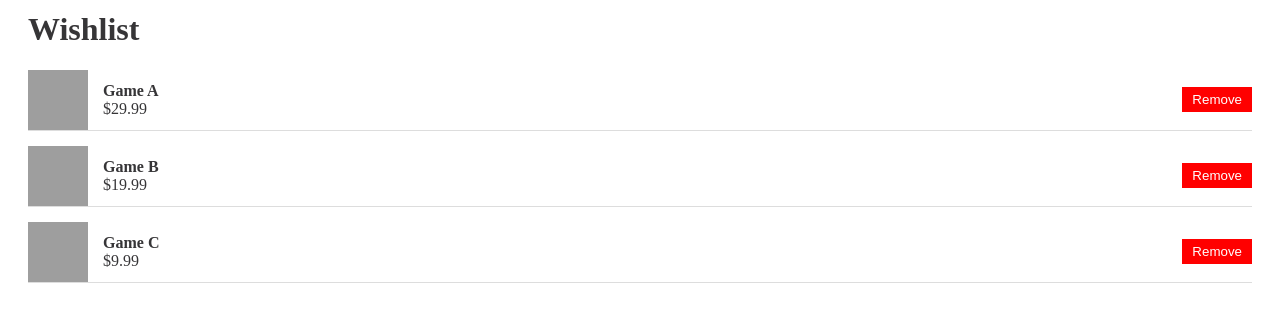
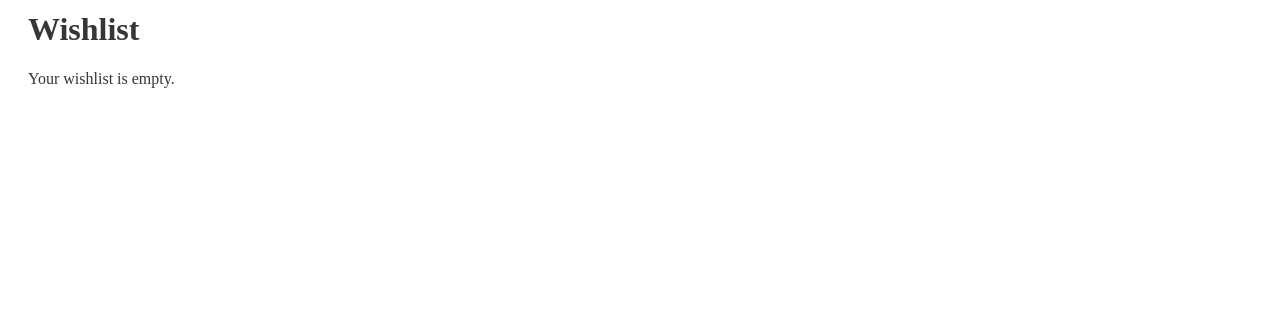
Before and after one commit to jonathanlunabiom/GameNonStop, a React (Vite) app in the folder client/: page /Wishlist in a window 1280 px wide. Shown: the part 280-602 px from the top of the page. Built offline with nearby package versions, Linux system fonts and the light colour scheme; grey boxes are pictures that could not be loaded.

Commit message:
wishlist context
wishlist context

```diff
--- a/client/src/App.jsx
+++ b/client/src/App.jsx
@@ -6,6 +6,8 @@ import { ThemeProvider } from './assets/components/ThemeContext';
 import { useTheme } from './assets/components/ThemeContext';
 import { ApolloProvider } from '@apollo/client';
 import { ApolloClient, InMemoryCache } from '@apollo/client';
+import { WishlistProvider } from './assets/components/WishlistContext';
+
 
 const client = new ApolloClient({
   uri: '/graphql',
@@ -17,7 +19,9 @@ function App() {
   return (
     <ApolloProvider client={client}>
       <ThemeProvider>
+      <WishlistProvider>
         <StyledThemeProviderWrapper />
+      </WishlistProvider>
       </ThemeProvider>
     </ApolloProvider>
 
--- a/client/src/assets/components/Wishlist.jsx
+++ b/client/src/assets/components/Wishlist.jsx
@@ -1,5 +1,6 @@
 import React, { useState } from 'react';
 import styled from 'styled-components';
+import { useWishlist } from './WishlistContext'; // Import your useWishlist hook
 
 // Example styled components
 const WishlistContainer = styled.div`
@@ -42,16 +43,12 @@ const RemoveButton = styled.button`
 `;
 
 const Wishlist = () => {
-  // Example wishlist items (usually this would come from a global state or API)
-  const [wishlistItems, setWishlistItems] = useState([
-    { id: 1, name: 'Game A', price: 29.99, imageUrl: 'path-to-image' },
-    { id: 2, name: 'Game B', price: 19.99, imageUrl: 'path-to-image' },
-    { id: 3, name: 'Game C', price: 9.99, imageUrl: 'path-to-image' },
-    ]);
+  // Retrieve wishlistItems and removeFromWishlist function from context
+  const { wishlist: wishlistItems, removeFromWishlist } = useWishlist();
 
   // Function to remove item from wishlist
   const handleRemove = (itemId) => {
-    setWishlistItems(wishlistItems.filter(item => item.id !== itemId));
+    removeFromWishlist(itemId);
   };
 
   return (
--- /dev/null
+++ b/client/src/assets/components/WishlistContext.jsx
@@ -0,0 +1,32 @@
+import React, { createContext, useContext, useState } from 'react';
+
+const WishlistContext = createContext();
+
+export const WishlistProvider = ({ children }) => {
+  const [wishlist, setWishlist] = useState([]);
+
+  const addToWishlist = (game) => {
+    console.log("Trying to add to wishlist:", game.name); // Log the game being added
+    // Prevent adding duplicate games
+    if (!wishlist.some(item => item._id === game._id)) {
+      setWishlist([...wishlist, game]);
+      console.log("Added to wishlist:", game.name); // Log successful addition
+    } else {
+      console.log("Game already in wishlist:", game.name); // Log duplicate case
+    }
+  };
+
+  const removeFromWishlist = (gameId) => {
+    console.log("Removing from wishlist, game ID:", gameId); // Log the ID of the game being removed
+    setWishlist(currentWishlist => currentWishlist.filter(item => item.id !== gameId));
+    console.log("Removed from wishlist, game ID:", gameId); // Log successful removal
+  };
+
+  return (
+    <WishlistContext.Provider value={{ wishlist, addToWishlist, removeFromWishlist }}>
+      {children}
+    </WishlistContext.Provider>
+  );
+};
+
+export const useWishlist = () => useContext(WishlistContext);
--- a/client/src/assets/components/videogames.jsx
+++ b/client/src/assets/components/videogames.jsx
@@ -2,6 +2,7 @@ import React from 'react';
 import styled from 'styled-components';
 import { useQuery } from '@apollo/client';
 import { GET_PRODUCTS } from '../graphql/queries';
+import { useWishlist } from './WishlistContext';
 
 const AddToCartButton = styled.button`
   background-color: #4CAF50;
@@ -64,6 +65,7 @@ const GameListContainer = styled.div`
   margin-top: 2rem;
 `;
 
+
 const GameList = () => {
   const { loading, error, data } = useQuery(GET_PRODUCTS);
 
@@ -76,10 +78,18 @@ const GameList = () => {
     // Update the cart state/context here
   };
 
-  const addToWishlist = (game) => {
-    // Logic to add the game to the wishlist
+  // const addToWishlist = (game) => {
+  //   // Logic to add the game to the wishlist
+  //   console.log('Adding to wishlist:', game.name);
+  //   // Update the wishlist state/context here
+  // };
+
+  const { addToWishlist } = useWishlist();
+
+  // Use this function in your GameCard component
+  const handleAddToWishlist = (game) => {
+    addToWishlist(game);
     console.log('Adding to wishlist:', game.name);
-    // Update the wishlist state/context here
   };
 
   const games = data.products;
```
